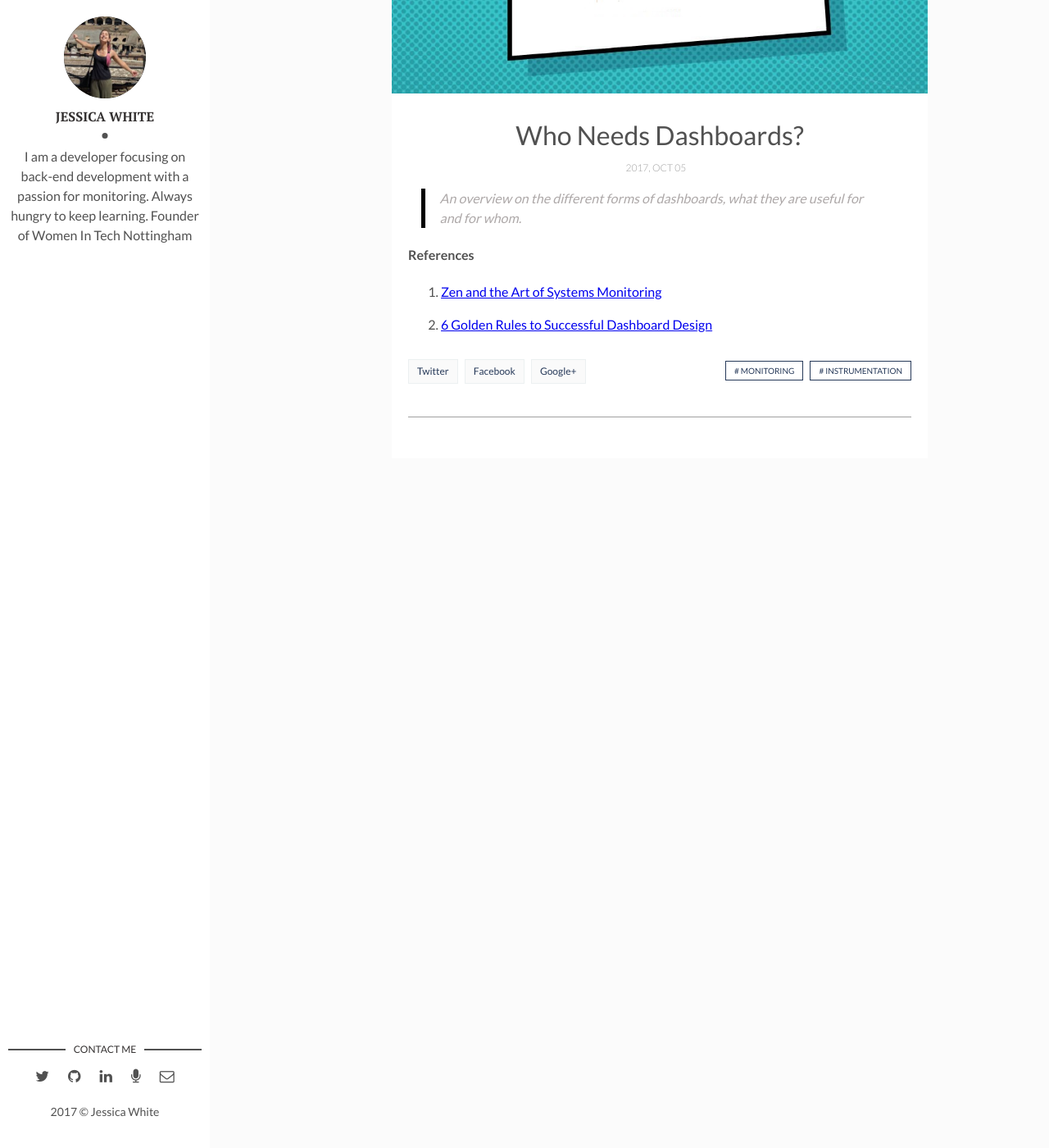
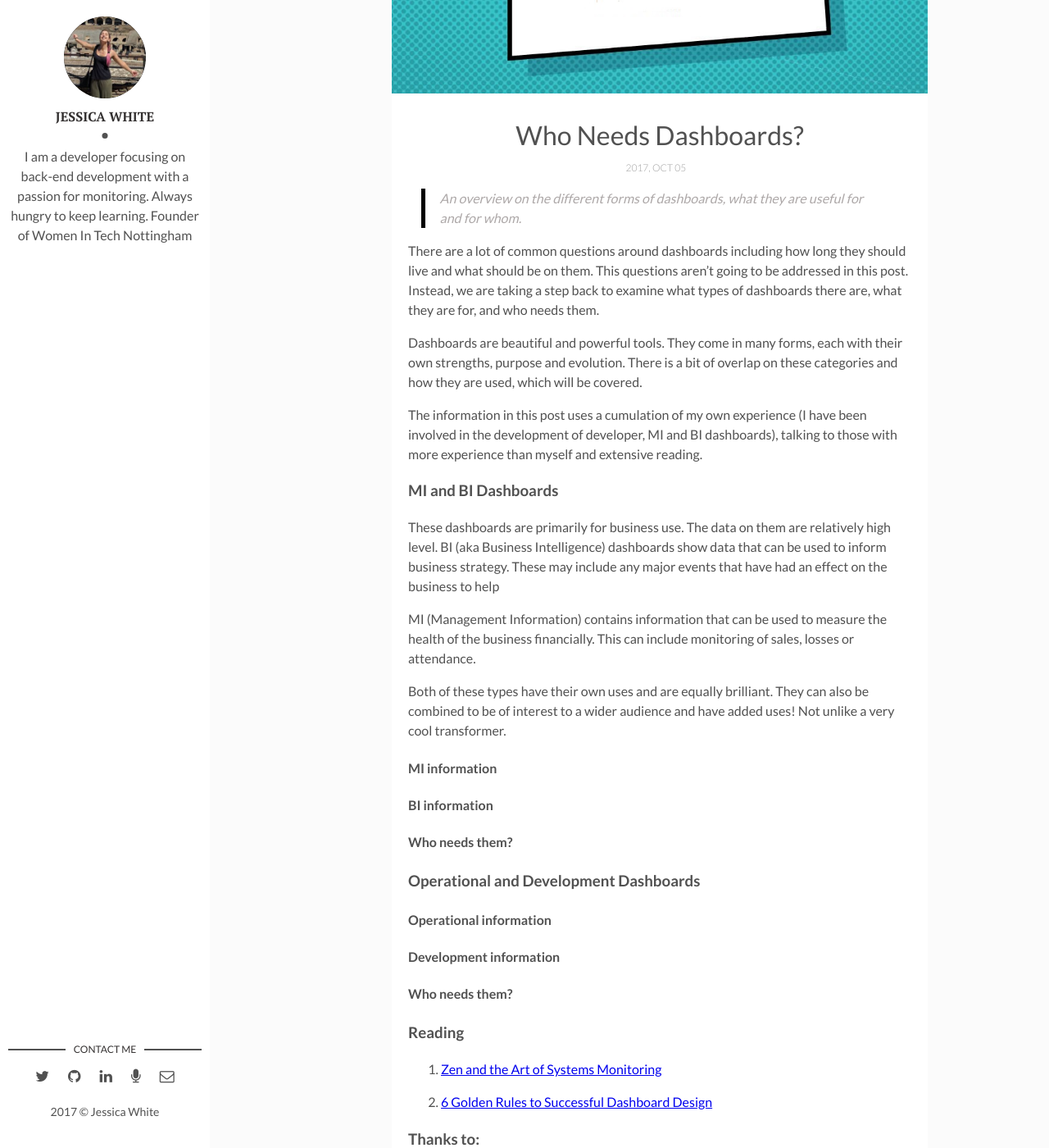
Before and after one commit to wordshaker/jesswhite_4, a Jekyll site: the page built from _posts/2017-10-05-whoneedsdashboards-post.md, in a window 1280 px wide and 1400 px high, scrolled down 270 px. Shown: the whole window at 82% size. Built offline with Jekyll 4.4.1, drawn with Linux system fonts in a browser that asks for light colours.

Commit message:
start dash post

```diff
--- a/_posts/2017-10-05-whoneedsdashboards-post.md
+++ b/_posts/2017-10-05-whoneedsdashboards-post.md
@@ -11,9 +11,41 @@ share: true
 
 > An overview on the different forms of dashboards, what they are useful for and for whom.
 
+There are a lot of common questions around dashboards including how long they should live and what should be on them. This questions aren't going to be addressed in this post. Instead, we are taking a step back to examine what types of dashboards there are, what they are for, and who needs them.
 
-#### References
+Dashboards are beautiful and powerful tools. They come in many forms, each with their own strengths, purpose and evolution. There is a bit of overlap on these categories and how they are used, which will be covered.
+
+The information in this post uses a cumulation of my own experience (I have been involved in the development of developer, MI and BI dashboards), talking to those with more experience than myself and extensive reading.
+
+### MI and BI Dashboards
+
+These dashboards are primarily for business use. The data on them are relatively high level. BI (aka Business Intelligence) dashboards show data that can be used to inform business strategy. These may include any major events that have had an effect on the business to help
+
+MI (Management Information) contains information that can be used to measure the health of the business financially. This can include monitoring of sales, losses or attendance.
+
+Both of these types have their own uses and are equally brilliant. They can also be combined to be of interest to a wider audience and have added uses! Not unlike a very cool transformer.
+
+#### MI information
+
+#### BI information
+
+#### Who needs them?
+
+
+### Operational and Development Dashboards
+
+#### Operational information
+
+#### Development information
+
+#### Who needs them?
+
+
+### Reading
 
 1. [Zen and the Art of Systems Monitoring](https://www.scalyr.com/community/guides/zen-and-the-art-of-system-monitoring)
 
 2. [6 Golden Rules to Successful Dashboard Design](https://www.geckoboard.com/blog/building-great-dashboards-6-golden-rules-to-successful-dashboard-design/#.WdKS62hSyUl)
+
+
+### Thanks to:
```
